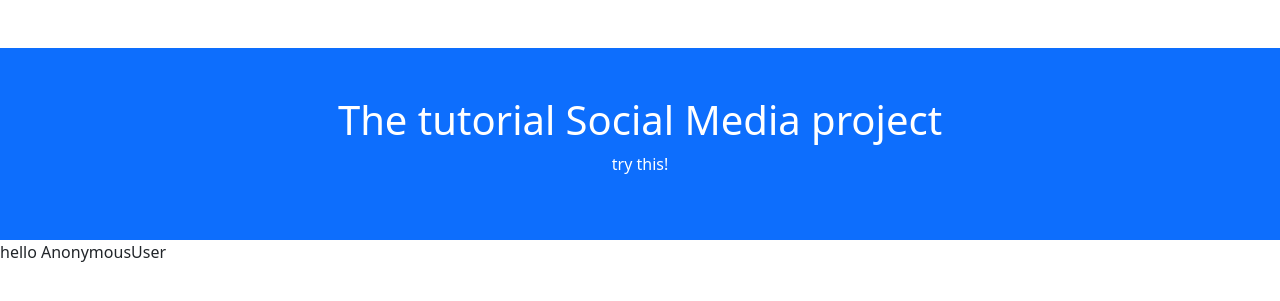
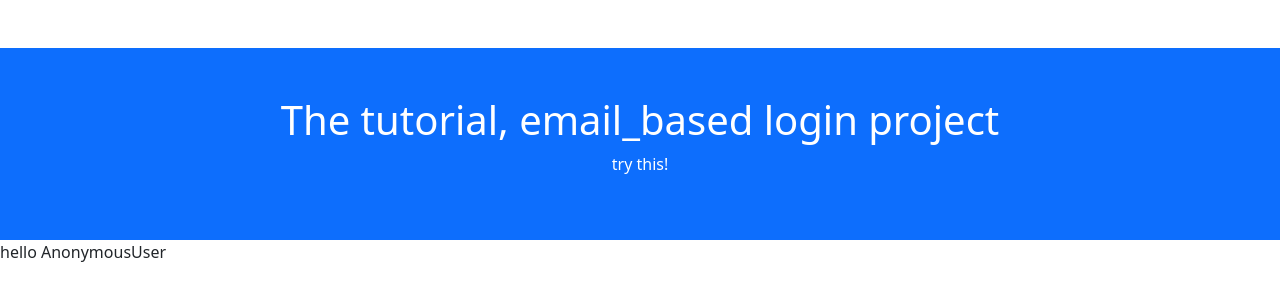
Before and after one commit to shahrzad-gdr/loginWithEmail, a Django app: page / in a window 1280 px wide. Shown: the top 301 px of the page. Run offline with Django 4.2, Linux system fonts and the light colour scheme.

Commit message:
edit the project's title

```diff
--- a/account/templates/account/index.html
+++ b/account/templates/account/index.html
@@ -7,7 +7,7 @@
 
 {% block content %}
 <div class="container-fluid p-5 bg-primary text-white text-center">
-    <h1> The tutorial Social Media project </h1>
+    <h1> The tutorial, email_based login project </h1>
     <p>try this!</p>
 </div>
     <p>hello {{ user }}</p>
```
